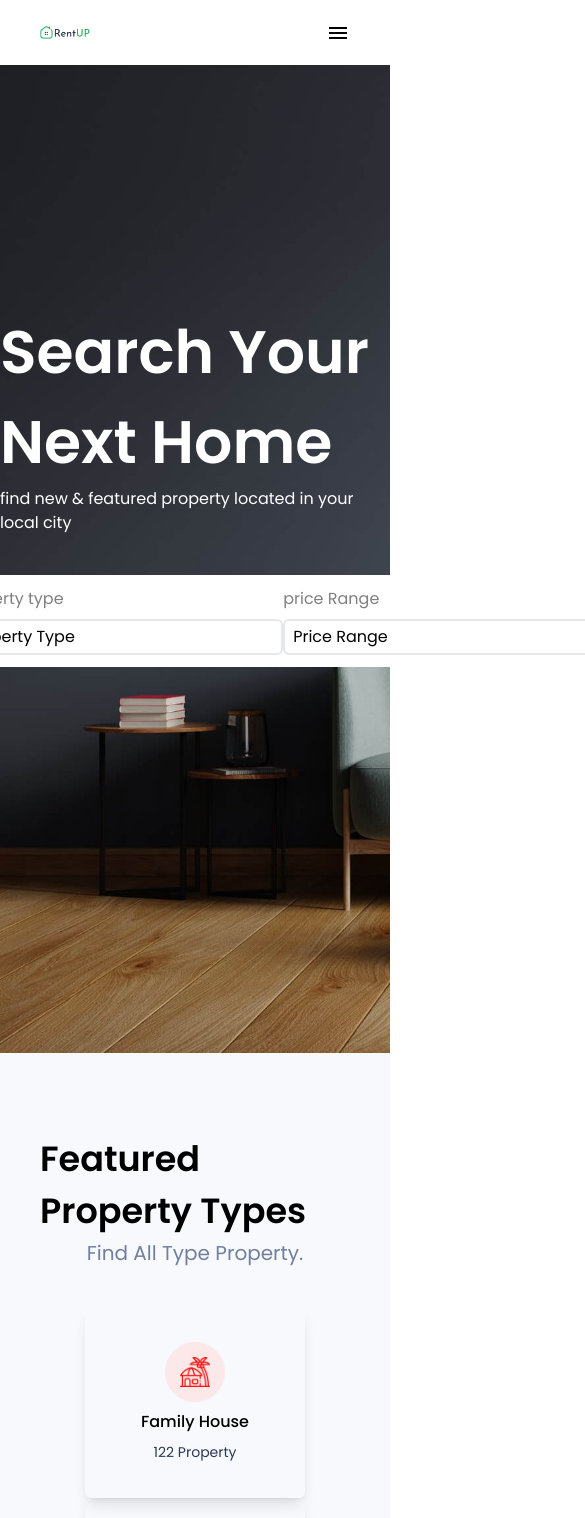
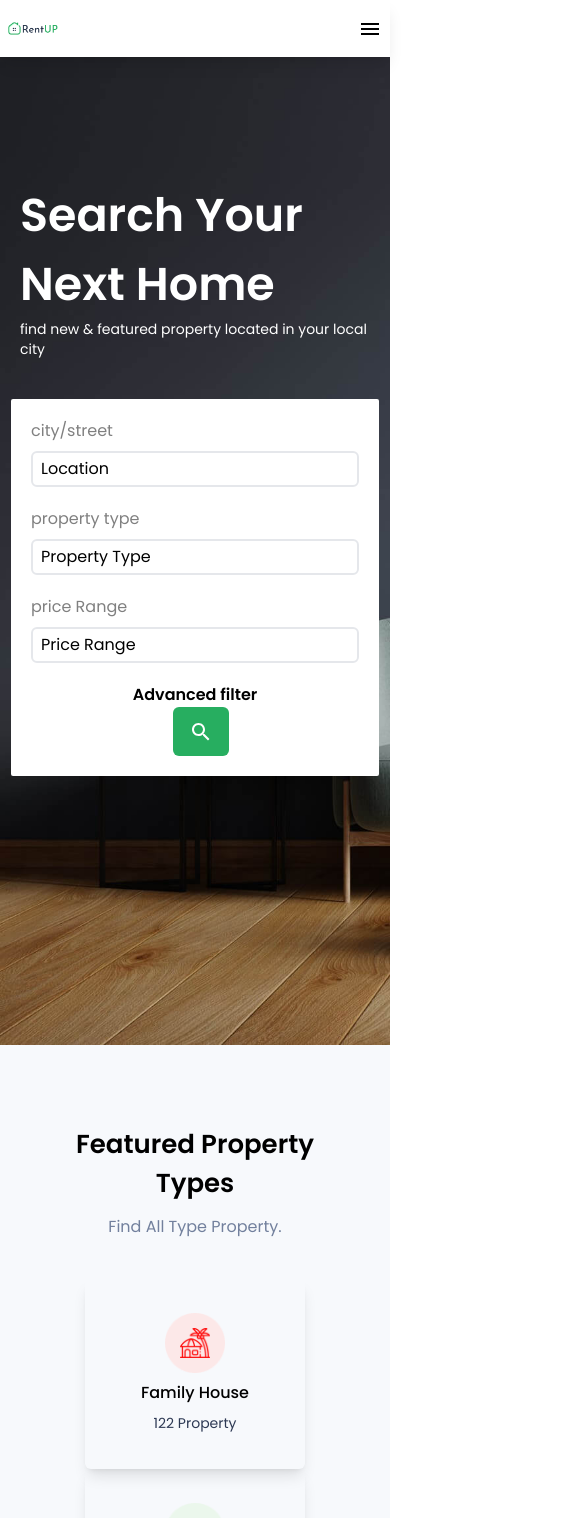
Before and after one commit to SanuRaj-K/rent-up, a Next.js app: page / in a window 390 px wide. Shown: the top 1518 px of the page, 585 px wide, since content can reach past the window. Built offline with nearby package versions, Linux system fonts and the light colour scheme.

Commit message:
feat:making responsive

```diff
--- a/src/components/agent/index.jsx
+++ b/src/components/agent/index.jsx
@@ -12,7 +12,7 @@ import DoneIcon from '@mui/icons-material/Done';
 export const Agents = ({ image, place, name, listing }) => {
   return (
     <div>
-      <div className="  bg-white hover:shadow-2xl hover:border-none transition-all duration-300 p-[20px] border-2  w-[380px] rounded-md">
+      <div className="  bg-white hover:shadow-2xl hover:border-none transition-all duration-300 p-[20px] border-2  w-full md:w-[380px] rounded-md">
         <div className=" text-white inline-block rounded-3xl px-7 py-3 font-semibold  text-sm bg-[#ff6922]">
           {listing} Listing
         </div>
@@ -63,7 +63,7 @@ export const Agents = ({ image, place, name, listing }) => {
           </div>
         </div>
         <div className=" text-white fb">
-          <div className="  cursor-pointer flex items-center  rounded-md bg-primary px-4 py-2">
+          <div className="  mr-3  md:mr-0 cursor-pointer flex items-center  rounded-md bg-primary px-4 py-2">
             <span>
               <EmailIcon />
             </span>
--- a/src/components/awards/index.jsx
+++ b/src/components/awards/index.jsx
@@ -3,7 +3,7 @@ import EmojiEventsIcon from "@mui/icons-material/EmojiEvents";
 
 export const Award = ({ title, sub, icon: Icon }) => {
   return (
-    <div className=" flex flex-col items-center">
+    <div className=" w-full flex flex-col items-center">
       <div className=" bg-[#2A3F5A] p-10   rounded-tr-[50%] rounded-bl-[50%]">
         {Icon && <Icon style={{ fontSize: 40 }} />}
       </div>
--- a/src/components/contact/ContactBottom.jsx
+++ b/src/components/contact/ContactBottom.jsx
@@ -5,11 +5,11 @@ function ContactBottom() {
     <div>
       <div className=" px-5  flex flex-col md:flex-row  md:justify-between bg-primary py-10  items-center">
         <div className=" text-center md:text-start text-white">
-          <h1 className=" text-[40px]  font-bold">Do You Have Questions ?</h1>
+          <h1 className=" text-[18px] sm:text-[26px] md:text-[40px]  font-bold">Do You Have Questions ?</h1>
           <h3>We&#39;ll help you to grow your career and growth.</h3>
         </div>
         <div>
-          <div className=" text-[20px] mt-5 md:mt-0  px-5 cursor-pointer  text-primary     bg-white hover:border-none transition-all duration-300 text-center py-3  border-[#E5F5EC] border-[5px] rounded-full">
+          <div className=" text-[16px] md:text-[20px] mt-5 md:mt-0  px-5 cursor-pointer  text-primary     bg-white hover:border-none transition-all duration-300 text-center py-3  border-[#E5F5EC] border-[5px] rounded-full">
             Contact Us Today
           </div>
         </div>
--- a/src/components/header/index.jsx
+++ b/src/components/header/index.jsx
@@ -6,12 +6,14 @@ import React, { useState } from "react";
 import ExitToAppIcon from "@mui/icons-material/ExitToApp";
 import MenuIcon from "@mui/icons-material/Menu";
 import CloseIcon from "@mui/icons-material/Close";
+
 export const NavBar = () => {
   const [showMenu, setShowMenu] = useState(false);
   return (
-    <div className="  relative  w-full px-10 md:px-0 md:max-w-[80%]  mx-auto bg-white">
-      <section className=" text-base  capitalize text-black font-medium py-5 fb items-center">
+    <div className="    sticky top-0      w-full rounded-md md:px-0 md:max-w-[80%]  mx-auto bg-white">
+      <section className=" text-base  px-2  w-full capitalize text-black font-medium py-4  shadow-lg fb items-center">
         <div>
+          <Link href={"/"}>
             <Image
               className=" hidden md:block cursor-pointer"
               src={"/assets/icons/logo.png"}
@@ -26,6 +28,7 @@ export const NavBar = () => {
               height={20}
               width={50}
             />
+          </Link>
         </div>
         <div className=" hidden lg:block">
           <ul className="  fb  items-center ">
@@ -40,22 +43,28 @@ export const NavBar = () => {
           </ul>
         </div>
         <div className=" hidden lg:block">
-          <ul className=" fb  items-center">
-            <li className=" pr-5">
-              <span className=" p-1  text-white bg-primary rounded-full">
-                2
-              </span>
+          <ul className=" flex items-center">
+            <li className="   flex items-center pr-5">
+              <div className="  size-5 flex items-center justify-center bg-primary text-white rounded-full">
+                <span className=" text-[10px] p-1">2</span>
+              </div>
               <span className=" ml-2">My list</span>
             </li>
-            <li className=" cursor-pointer group  text-white bg-primary rounded-md px-8 py-4">
+            <li className="  flex   cursor-pointer group  text-white bg-primary rounded-md px-8 py-2">
+              <div className=" mr-2 size-5">
                 <ExitToAppIcon />
+              </div>
+
               <span className=" group-hover:text-black transition-all duration-300">
                 Sign in
               </span>
             </li>
           </ul>
         </div>
-        <div className=" block lg:hidden" onClick={() => setShowMenu((prev) => !prev)}>
+        <div
+          className="  block lg:hidden"
+          onClick={() => setShowMenu((prev) => !prev)}
+        >
           {showMenu ? <CloseIcon /> : <MenuIcon />}
         </div>
 
--- a/src/components/landing/index.jsx
+++ b/src/components/landing/index.jsx
@@ -1,4 +1,4 @@
-'use client'
+"use client";
 import React from "react";
 import SearchIcon from "@mui/icons-material/Search";
 import {
@@ -22,14 +22,14 @@ export const LandingPage = () => {
   return (
     <div>
       <section className=" pb-36 min-h-screen w-full bg-landing bg-cover bg-no-repeat">
-        <div className="flex flex-col justify-center items-center h-screen">
-          <h1 className=" text-[60px] capitalize  text-white font-semibold">
+        <div className="flex px-5 lg:px-0  flex-col justify-center items-center h-screen">
+          <h1 className="  text-[46px] md:text-[60px] capitalize  text-white font-semibold">
             search your next home
           </h1>
-          <h3 className=" text-white text-[16px]">
+          <h3 className=" text-white text-sm  md:text-[16px]">
             find new & featured property located in your local city
           </h3>
-          <div className=" px-5 py-3  fb min-w-[80%] mt-10 rounded-sm bg-white">
+          <div className=" px-5 py-5 md:my-3  md:fb min-w-[80%] mt-10 rounded-sm bg-white">
             <div className="  flex flex-col">
               <label className=" text-[#808080] text-[16px]" htmlFor="city">
                 city/street
@@ -42,7 +42,7 @@ export const LandingPage = () => {
                 id="city"
               />
             </div>
-            <div className=" flex flex-col">
+            <div className=" mt-5 md:mt-0 flex flex-col">
               <label className=" text-[#808080] text-[16px]" htmlFor="property">
                 property type
               </label>
@@ -54,7 +54,7 @@ export const LandingPage = () => {
                 id="property"
               />
             </div>
-            <div className=" flex flex-col">
+            <div className=" mt-5 md:mt-0 flex flex-col">
               <label className=" text-[#808080] text-[16px]" htmlFor="range">
                 price Range
               </label>
@@ -66,7 +66,10 @@ export const LandingPage = () => {
                 id="range"
               />
             </div>
-            <div onClick={()=>toast.error('Available Soon...!')} className=" flex items-center">
+            <div
+              onClick={() => toast.error("Available Soon...!")}
+              className=" flex flex-col md:flex-row mt-5 items-center"
+            >
               <span className=" font-semibold  text-black">
                 Advanced filter
               </span>
@@ -79,10 +82,10 @@ export const LandingPage = () => {
       </section>
       <section className=" px-10 md:px-0 py-20 bg-[#f7f9fc]">
         <div className=" flex flex-col  items-center w-full mx-auto">
-          <h1 className=" text-[35px] font-semibold">
+          <h1 className=" text-[26px] text-center md:text-start md:text-[35px] font-semibold">
             Featured Property Types
           </h1>
-          <h3 className=" text-[#72809d] text-[20px]">
+          <h3 className=" text-[#72809d] text-[16px] mt-3 md:mt-0 md:text-[20px]">
             Find All Type Property.
           </h3>
         </div>
@@ -101,16 +104,16 @@ export const LandingPage = () => {
       </section>
       <section className=" py-20">
         <div className=" text-center  py-16   w-full">
-          <h1 className=" text-[35px]   font-semibold capitalize text-[#2d3954]">
+          <h1 className=" text-[26px] md:text-[35px]   font-semibold capitalize text-[#2d3954]">
             Recent properties listed
           </h1>
-          <p className="  text-[#72809d] max-w-[700px] mx-auto">
+          <p className="  text-[#72809d] mt-3 md:mt-0  text-[14px] md:text-[16px] max-w-[700px] mx-auto">
             Lorem ipsum dolor sit amet, consectetur adipiscing elit, sed do
             eiusmod tempor incididunt ut labore et dolore magna aliqua. Ut enim
             ad minim veniam.
           </p>
         </div>
-        <ul className=" grid grid-cols-1 md:grid-cols-2 xl:grid-cols-3  place-items-center gap-11">
+        <ul className="  grid grid-cols-1 md:grid-cols-2 xl:grid-cols-3  place-items-center gap-11">
           {propertiesList?.map((item, index) => (
             <li key={index}>
               <PropertyList
@@ -126,7 +129,7 @@ export const LandingPage = () => {
         </ul>
       </section>
       <section className=" bg-[#122947] text-white py-20 ">
-        <div className="max-w-[80%] mx-auto">
+        <div className="lg:max-w-[80%] w-full md:mx-auto">
           <div className=" text-center">
             <h1 className=" text-primary   capitalize ">our awards</h1>
             <p className=" text-[24px] md:text-[30px] max-w-[700px] mx-auto">
@@ -134,11 +137,11 @@ export const LandingPage = () => {
               Services
             </p>
           </div>
-          <ul className=" mt-16 fb flex-wrap">
+          <ul className=" mt-10  flex justify-center flex-wrap">
             {awards?.map((item, index) => {
               const IconComp = item.icon;
               return (
-                <li className=" mb-5 md:mb-0" key={index}>
+                <li className="mb-5 mx-10 md:mb-0" key={index}>
                   <Award title={item.title} sub={item.sub} icon={IconComp} />
                 </li>
               );
@@ -148,16 +151,16 @@ export const LandingPage = () => {
       </section>
       <section className=" px-5 lg:px-0 py-20">
         <div className=" text-center">
-          <h1 className=" text-black text-[35px] font-semibold">
+          <h1 className=" text-black text-[26px] md:text-[35px] font-semibold">
             Explore By Location
           </h1>
-          <h3 className=" max-w-[700px] mx-auto py-03 text-[#72809d]">
+          <h3 className=" max-w-[700px] mt-5 md:mt-0 text-[14px] md:text-[16px] mx-auto py-03 text-[#72809d]">
             Lorem ipsum dolor sit amet, consectetur adipiscing elit, sed do
             eiusmod tempor incididunt ut labore et dolore magna aliqua. Ut enim
             ad minim veniam.
           </h3>
         </div>
-        <ul className=" grid  py-10 grid-cols-1 md:grid-cols-2 lg:grid-cols-3 place-items-center gap-5">
+        <ul className=" grid   px-4 py-10 grid-cols-1 md:grid-cols-2 lg:grid-cols-3 md:place-items-center gap-5">
           {exploreLocation?.map((item, index) => (
             <li key={index}>
               <ExploreLocation
@@ -173,10 +176,10 @@ export const LandingPage = () => {
       <section className=" px-5 bg-[#f7f9fc] md:px-0">
         <div className=" py-20">
           <div className=" text-center">
-            <h1 className=" text-[#2d3954] text-[28px] md:text-[35px] capitalize font-semibold">
+            <h1 className=" text-[#2d3954] text-[20px] sm:text-[28px] md:text-[35px] capitalize font-semibold">
               Our featured agents
             </h1>
-            <p className=" text-[#72809d] max-w-[700px] mx-auto my-3">
+            <p className=" text-[#72809d] text-[14px] md:text-[16px] max-w-[700px] mx-auto my-3">
               Lorem ipsum dolor sit amet, consectetur adipiscing elit, sed do
               eiusmod tempor incididunt ut labore et dolore magna aliqua. Ut
               enim ad minim veniam.
@@ -201,8 +204,10 @@ export const LandingPage = () => {
       <section className=" py-20 px-5 lg:px-0 ">
         <div>
           <div className=" text-center">
-            <h1 className=" text-[60px] font-semibold text-[#2d3954] capitalize">Select your package</h1>
-            <p className=" max-w-[700px] mx-auto text-[#72809d] mb-5">
+            <h1 className=" sm:text-[26px] md:text-[35px] lg:text-[60px] font-semibold text-[#2d3954] capitalize">
+              Select your package
+            </h1>
+            <p className=" max-w-[700px]  text-[14px] mt-3 md:mt-0 md:text-[16px] mx-auto text-[#72809d] mb-5">
               At vero eos et accusamus et iusto odio dignissimos ducimus qui
               blanditiis praesentium voluptatum deleniti atque corrupti quos
               dolores
@@ -224,9 +229,8 @@ export const LandingPage = () => {
       </section>
       <section className="">
         <div className="    ">
-        <ContactBottom/>
+          <ContactBottom />
         </div>
-
       </section>
     </div>
   );
--- a/src/components/location/index.jsx
+++ b/src/components/location/index.jsx
@@ -9,7 +9,7 @@ export const ExploreLocation = ({ image, city, desc, index }) => {
           backgroundSize: 'cover',
           backgroundPosition: 'center',
         }}
-        className="w-[380px] rounded-md h-[250px] flex items-center justify-center"
+        className=" w-full md:w-[380px] rounded-md h-[250px] flex items-center justify-center"
       >
         <div className="flex bg-black/30 h-[90%] rounded-md w-[90%] mx-auto my-auto flex-col justify-center content-center items-center text-white text-center">
           <h1 className=" text-[18px] font-medium capitalize">{city}</h1>
```
Also changed, not shown: src/components/plans/index.jsx (+4 -4 lines), src/components/property-list/index.jsx (+4 -4 lines). Lines whose indentation alone changed are shown as unchanged.
